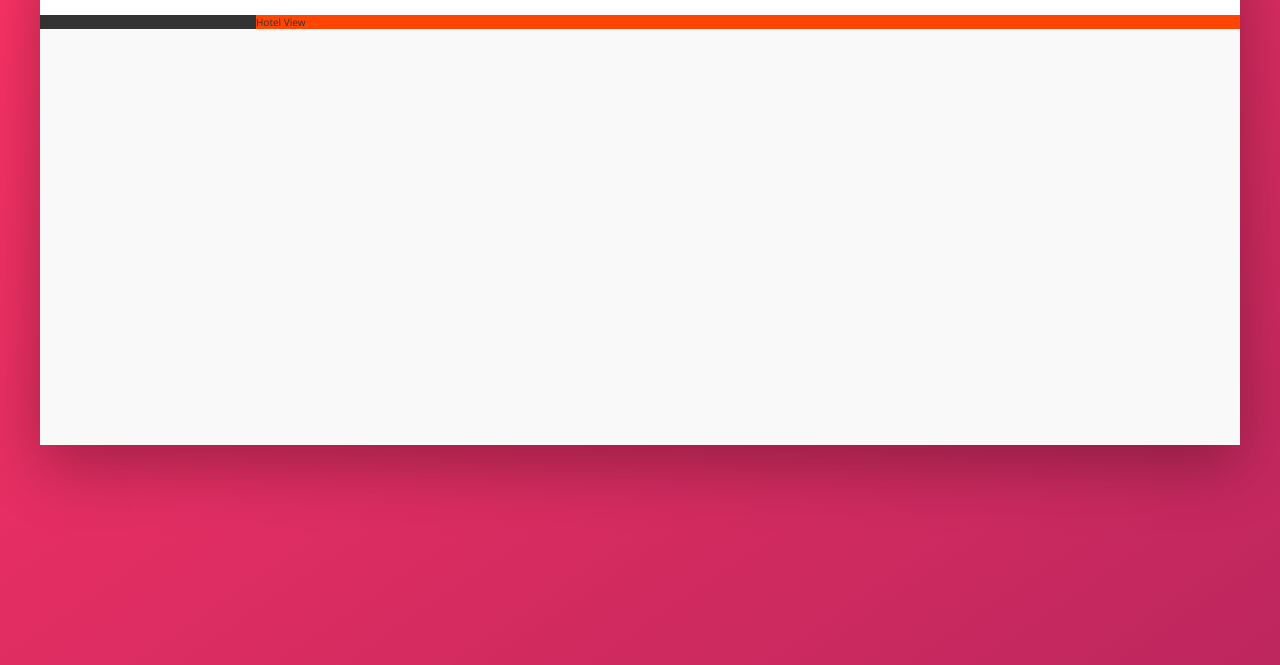
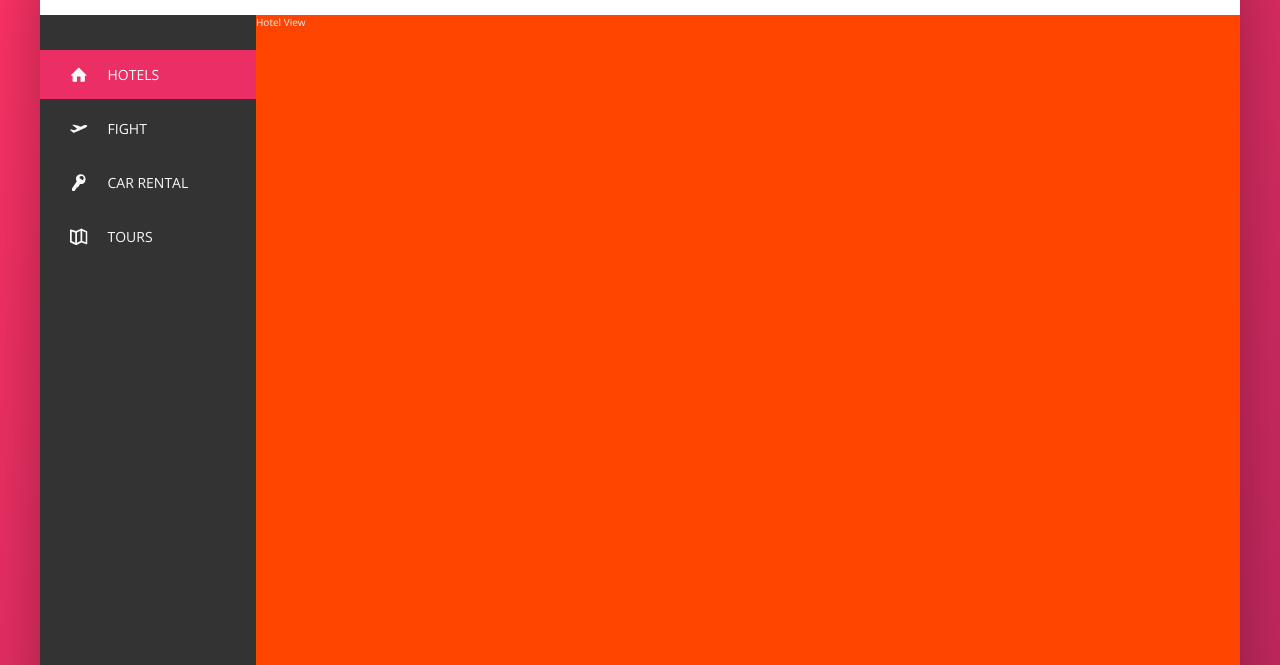
Before and after one commit to SouravCodes101/Trillo, a website: page index.html in a window 1280 px wide. Shown: the part 135-800 px from the top of the page. Drawn offline with nearby package versions, Linux system fonts and the light colour scheme.

Commit message:
The Naigation

```diff
--- a/index.html
+++ b/index.html
@@ -50,8 +50,50 @@
 
             <div class="content">
                 <nav class="sidebar">
-                    Navbar
+                    <ul class="side-nav">
+                        <li class="side-nav__item side-nav__item--active">
+                            <a href="#" class="side-nav__link">
+                                <svg class="side-nav__icon">
+                                    <use xlink:href="img/sprite.svg#icon-home"></use>
+                                </svg>
+                                <span>Hotels</span>
+                            </a>
+                        </li>
+
+                        <li class="side-nav__item">
+                            <a href="#" class="side-nav__link">
+                                <svg class="side-nav__icon">
+                                    <use xlink:href="img/sprite.svg#icon-aircraft-take-off"></use>
+                                </svg>
+                                <span>Fight</span>
+                            </a>
+                        </li>
+
+                        <li class="side-nav__item">
+                            <a href="#" class="side-nav__link">
+                                <svg class="side-nav__icon">
+                                    <use xlink:href="img/sprite.svg#icon-key"></use>
+                                </svg>
+                                <span>Car Rental</span>
+                            </a>
+                        </li>
+
+                        <li class="side-nav__item">
+                            <a href="#" class="side-nav__link">
+                                <svg class="side-nav__icon">
+                                    <use xlink:href="img/sprite.svg#icon-map"></use>
+                                </svg>
+                                <span>Tours</span>
+                            </a>
+                        </li>
+                    </ul>
+
+                    <div class="legal">
+                        &copy; 2021 by Trillo. All Rights reserved.
+                    </div>
                 </nav>
+
+
                 <main class="hotel-view">
                     Hotel View
                 </main>
--- a/sass/_base.scss
+++ b/sass/_base.scss
@@ -50,7 +50,7 @@ html {
 body {
   font-family: "Open Sans", sans-serif;
   font-weight: 400;
-  color: #333;
+  color: #eee;
   background: linear-gradient(
     to right bottom,
     var(--color-primary-light),
--- a/sass/_components.scss
+++ b/sass/_components.scss
@@ -118,6 +118,73 @@
     }
 
     &__user-name {
-
+        color: var(--color-grey-dark-1);
     }
  }
+
+ //!Side Navigation//////////////
+.side-nav {
+    font-size:1.4rem;
+    list-style-type: none;
+    margin-top: 3.5rem;
+    &__item {
+        position: relative;
+
+        &:not(:last-child) {
+            margin-bottom: .5rem;
+        }
+    }
+
+    &__item::before {
+        content: "";
+        position: absolute;
+        top: 0;
+        left: 0;
+        height: 100%;
+        width: 3px;
+        background-color: var(--color-primary);
+        transform: scaleY(0);
+        transition: transform .2s,
+                    width .4s cubic-bezier(1,.01,0,.99) .2s,
+                    background-color .1s;
+    }
+
+    &__item:hover::before,
+    &__item--active::before {
+        transform: scaleY(1);
+        width: 100%;
+    }
+
+    &__item:active::before {
+        background-color: var(--color-primary-light);
+    }
+
+    &__link:link,
+    &__link:visited {
+        color: var(--color-grey-light-1);
+        text-decoration: none;
+        text-transform:uppercase;
+        display: block;
+        padding: 1.5rem 3rem;
+        position: relative;
+        z-index: 10;
+
+        display: flex;
+        align-items: center;
+    }
+
+    &__icon {
+        height: 1.75rem;
+        width: 1.75rem;
+        fill: currentColor;
+        margin-right: 2rem;
+    }
+}
+
+ //!Legal Text//////////////
+ .legal {
+     font-size: 1.2rem;
+     color: var(--color-grey-light-4);
+     text-align: center;
+     padding: 2.1rem;
+ }
--- a/sass/_layout.scss
+++ b/sass/_layout.scss
@@ -26,9 +26,16 @@
     background-color: var(--color-grey-dark-1);
 
     flex: 0 0 18%;
+    display: flex;
+    flex-direction: column;
+    justify-content: space-between;
 }
 
 .hotel-view {
+    background-color: #fff;
+
+    //TEST
     background-color: orangered;
+    height: 80rem;
     flex: 1;
 }
```
Also changed, not shown: css/main.css.
